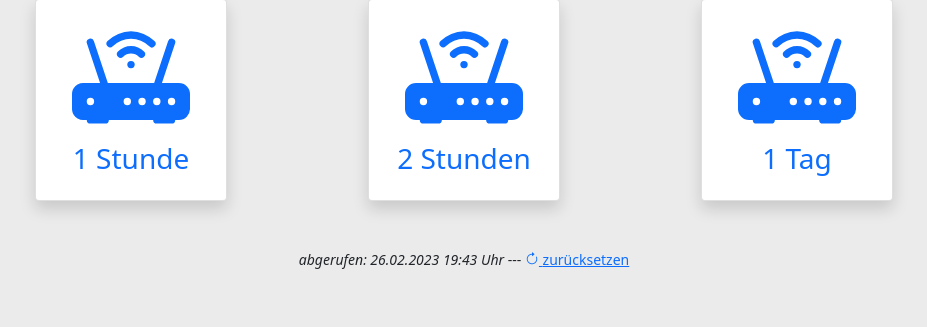
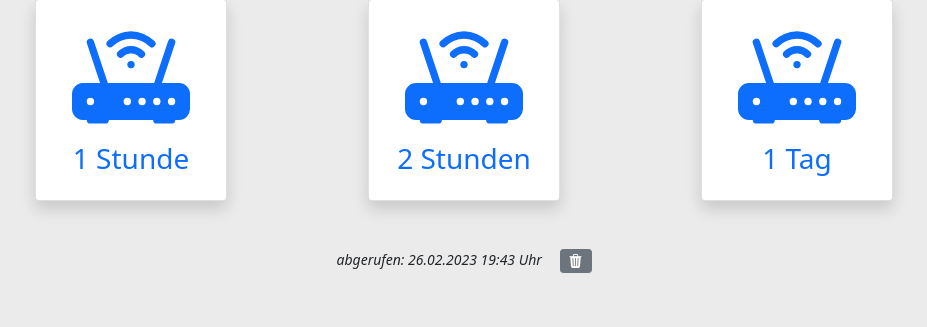
Before and after one commit to pyphil/WLANCodesWebApp, a Django app: template WLANCodesWebApp/templates/codes.html in a window 1280 px wide. Shown: the part 145-472 px from the top of the page, without its empty margins (176-1103 px from the left). Run offline with Django 4.2, Linux system fonts and the light colour scheme; the template is opened without the code that fills it, so the values that code supplies are empty.

Commit message:
trashcan delete old code

```diff
--- a/WLANCodesWebApp/templates/codes.html
+++ b/WLANCodesWebApp/templates/codes.html
@@ -75,8 +75,7 @@
 {% if code != 0 %}
     <h1 class="display-1 text-center mt-5" style="font-size: calc(4rem + 4.5vw)">{{ code }}</h1>
     <div class="text-center">
-        <!-- <a href="#" class="btn btn-secondary btn-sm text-center">zurücksetzen</a> -->
-        <small><i>abgerufen: {% now "SHORT_DATETIME_FORMAT" %} Uhr </i> --- <a href="{% url 'codes' %}"><i class="bi bi-arrow-clockwise"> </i>zurücksetzen</a></small>
+        <small><i>abgerufen: {% now "SHORT_DATETIME_FORMAT" %} Uhr </i> &emsp;<a href="{% url 'codes' %}" class="btn btn-secondary btn-sm"><i class="bi bi-trash3-fill"> </i></a></small>
     </div>
 {% endif %}
 
```
